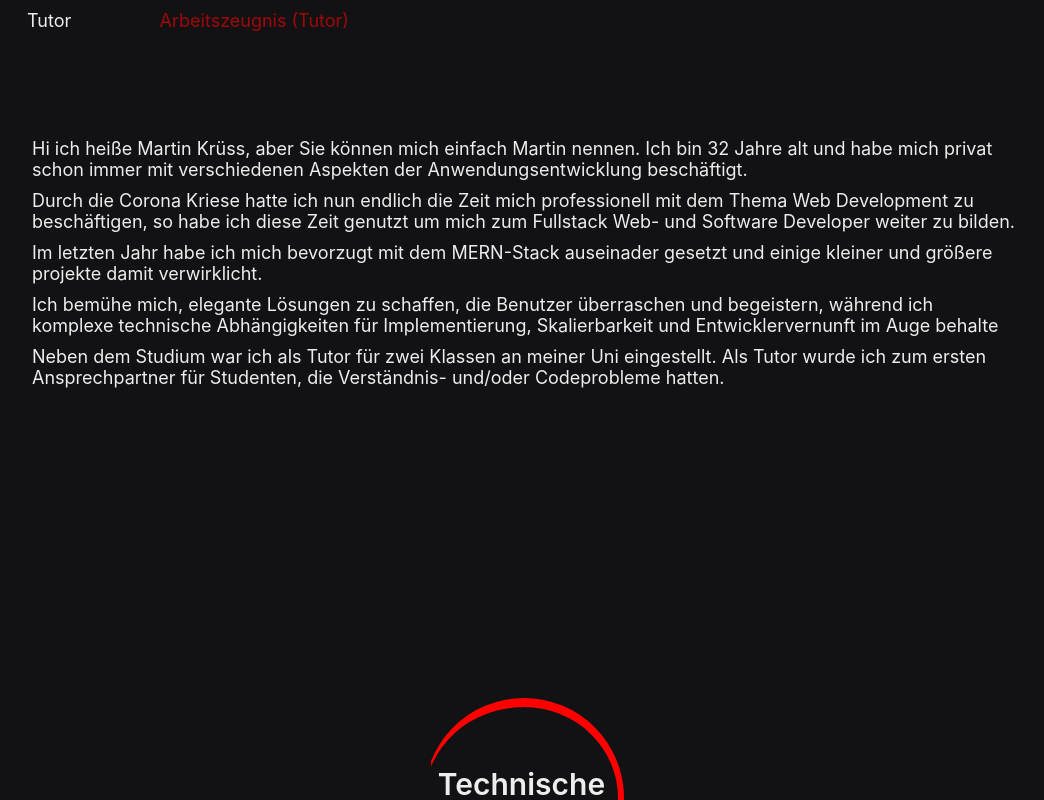
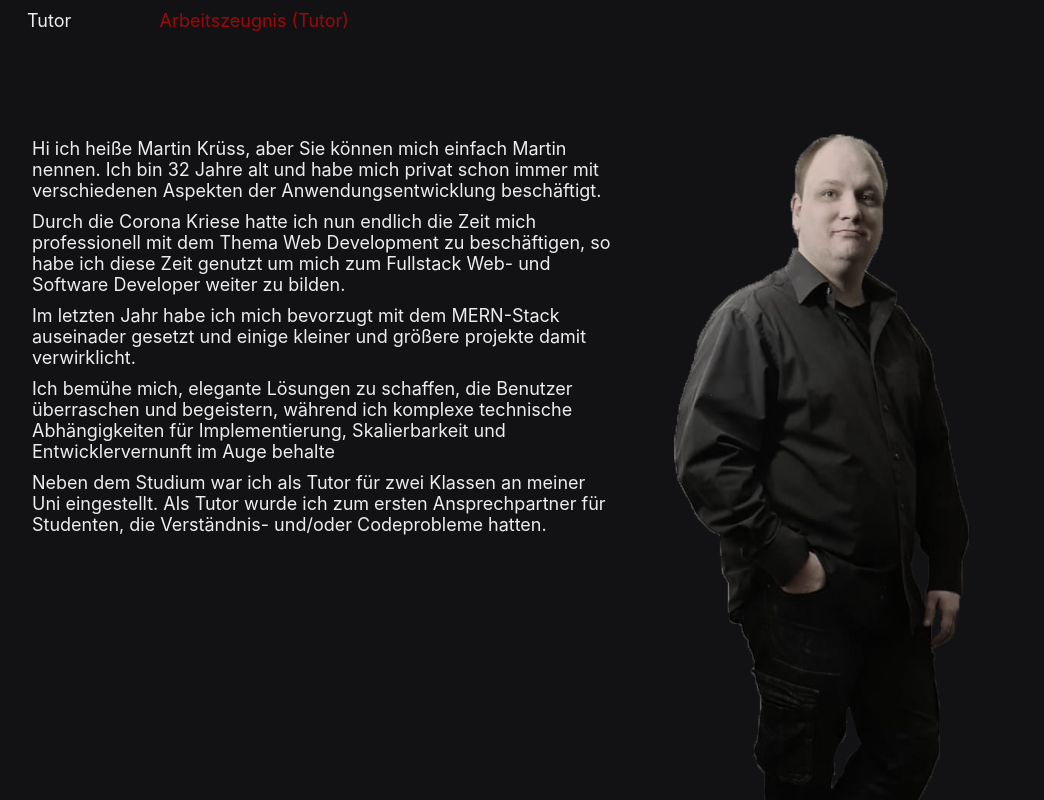
Before and after one commit to MartinKruess/portfolio_kr-ss, a React (Vite) app: page / in a window 1280 px wide. Shown: the part 740-1540 px from the top of the page, without its empty margins (116-1160 px from the left). Built offline with nearby package versions, Linux system fonts and the light colour scheme.

Commit message:
final version

```diff
--- a/src/App.scss
+++ b/src/App.scss
@@ -238,7 +238,8 @@ body{
   flex-wrap: wrap;
 
   .aboutLeft{
-    width: 40%;
+    width: 42%;
+
 
     ul{
       margin-left: var(--mediumSpacer);
@@ -261,7 +262,6 @@ body{
     flex-direction: row;
     flex-wrap: wrap;
 
-
     .contextRight{
       width: 70rem;
       display: flex;
@@ -270,22 +270,20 @@ body{
       padding: var(--smallSpacer);
 
       .contextRightText{
-        width: 100%;
+        width: 60%;
 
         p{
           padding: var(--smallSpacer);
         }
       }
 
-
-
       .imgContainer{
         width: 40%;
-        clip-path: polygon(100% 0%, 100% 100%, 0% 100%, 30% 0%);
-        margin-left: -8rem;
 
         img{
           width: 100%;
+          -webkit-filter: grayscale(65%); /* Safari 6.0 - 9.0 */
+          filter: grayscale(65%);
         }
       }
     }
--- a/src/comps/about.jsx
+++ b/src/comps/about.jsx
@@ -73,9 +73,9 @@ export const About = () => {
                             {language ? ('In addition to my studies, I was hired as a tutor for two classes at my university. As a tutor, I became the first point of contact for students who had understanding and/or code issues.') : ('Neben dem Studium war ich als Tutor für zwei Klassen an meiner Uni eingestellt. Als Tutor wurde ich zum ersten Ansprechpartner für Studenten, die Verständnis- und/oder Codeprobleme hatten.')}
                         </p>
                     </div>
-                    {/* <div className='imgContainer'>
+                    <div className='imgContainer'>
                         <img src='/images/martin_kruess.png' alt='image Martin Krüss' />
-                    </div> */}
+                    </div>
                 </div>
             </article>
             <div className='spacer'></div>
```
Also changed, not shown: public/images/martin_kruess.png, public/images/wrongColors.png (added).
